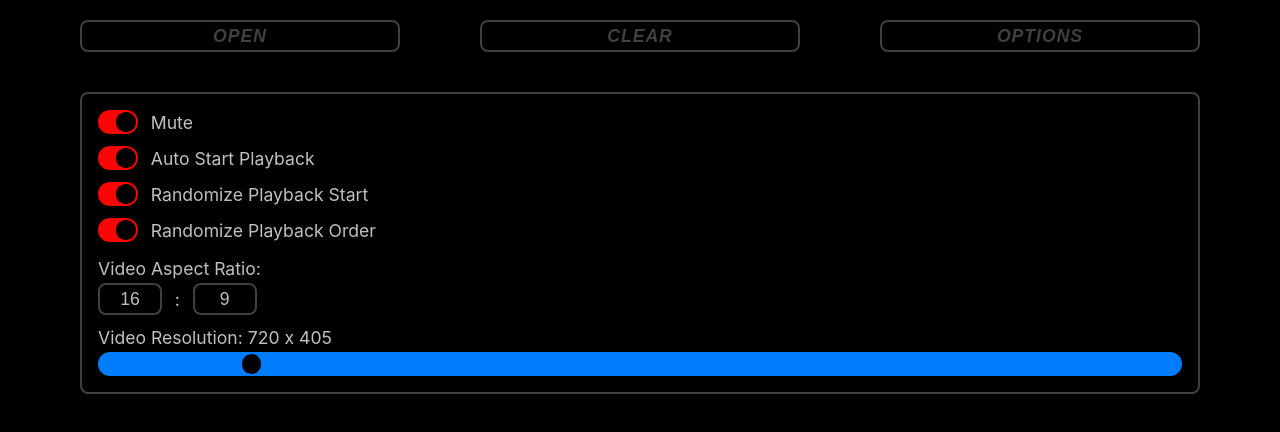
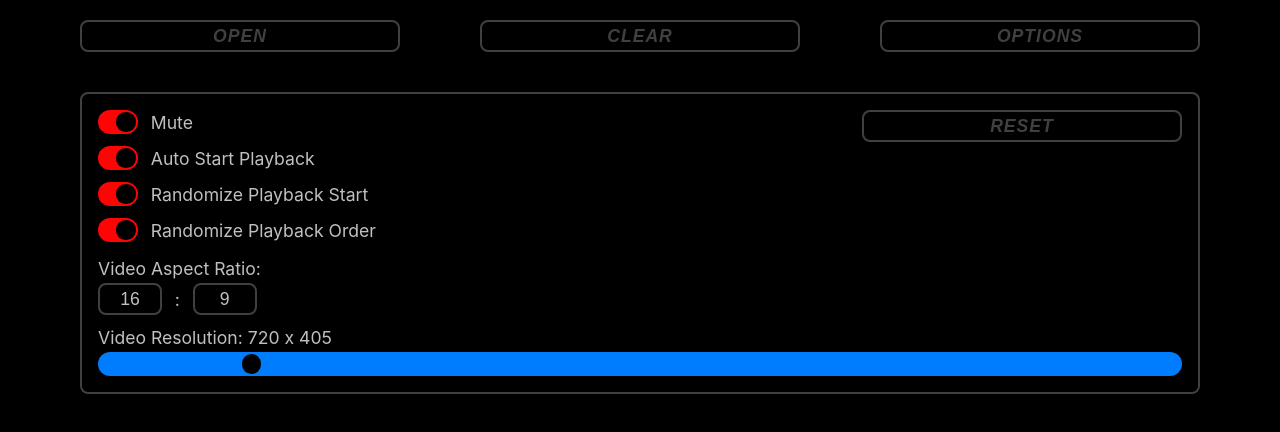
Before and after one commit to pvburger/vallery, a React (Vite) app: page / in a window 1280 px wide. Both pictures are taken after a click on the button "OPTIONS". Shown: the top 432 px of the page. Built offline with nearby package versions, Linux system fonts and the light colour scheme.

Commit message:
Added Reset <Button> to Menu; added updates to address vulnerabilities with 'npm audit fix'

```diff
--- a/package.json
+++ b/package.json
@@ -1,7 +1,7 @@
 {
   "name": "vallery",
   "productName": "vallery",
-  "version": "1.2.3",
+  "version": "1.2.4",
   "description": "My Electron application description",
   "main": ".vite/build/main.js",
   "scripts": {
--- a/src/components/Menu.tsx
+++ b/src/components/Menu.tsx
@@ -1,6 +1,7 @@
 import type { MenuProps } from '../../types';
 import Toggle from './Toggle';
 import Slider from './Slider';
+import Button from './Button';
 import { useState, useEffect } from 'react';
 
 export default function Menu(props: MenuProps) {
@@ -60,21 +61,38 @@ export default function Menu(props: MenuProps) {
 
   return (
     <div className='menus'>
+      <div className='menuEntryContain'>
+        <div>
           <div className='menuEntry'>
             <Toggle togBool={mute} togFunction={() => muteSet()}></Toggle>
             <p className='menuEntryTxt'>Mute</p>
           </div>
           <div className='menuEntry'>
-        <Toggle togBool={autoStart} togFunction={() => autoStartSet()}></Toggle>
+            <Toggle
+              togBool={autoStart}
+              togFunction={() => autoStartSet()}
+            ></Toggle>
             <p className='menuEntryTxt'>Auto Start Playback</p>
           </div>
           <div className='menuEntry'>
-        <Toggle togBool={randStart} togFunction={() => randStartSet()}></Toggle>
+            <Toggle
+              togBool={randStart}
+              togFunction={() => randStartSet()}
+            ></Toggle>
             <p className='menuEntryTxt'>Randomize Playback Start</p>
           </div>
           <div className='menuEntry'>
-        <Toggle togBool={randOrder} togFunction={() => randOrderSet()}></Toggle>
+            <Toggle
+              togBool={randOrder}
+              togFunction={() => randOrderSet()}
+            ></Toggle>
             <p className='menuEntryTxt'>Randomize Playback Order</p>
+          </div>
+        </div>
+        <Button
+          label='RESET'
+          runFun={() => console.log('Insert Function...')}
+        ></Button>
       </div>
       <div className='aspectEntry'>
         <p className='aspectEntryTxt'>Video Aspect Ratio:</p>
--- a/src/index.css
+++ b/src/index.css
@@ -76,6 +76,12 @@ body {
   border-radius: 1vh;
   width: 87.5vw;
   color: #c0c0c0;
+}
+
+.menuEntryContain {
+  margin: 0;
+  display: flex;
+  justify-content: space-between;
 }
 
 .menuEntry {
```
Also changed, not shown: 1 other file (tests, documents, lock files or other folders). Lines whose indentation alone changed are shown as unchanged.
